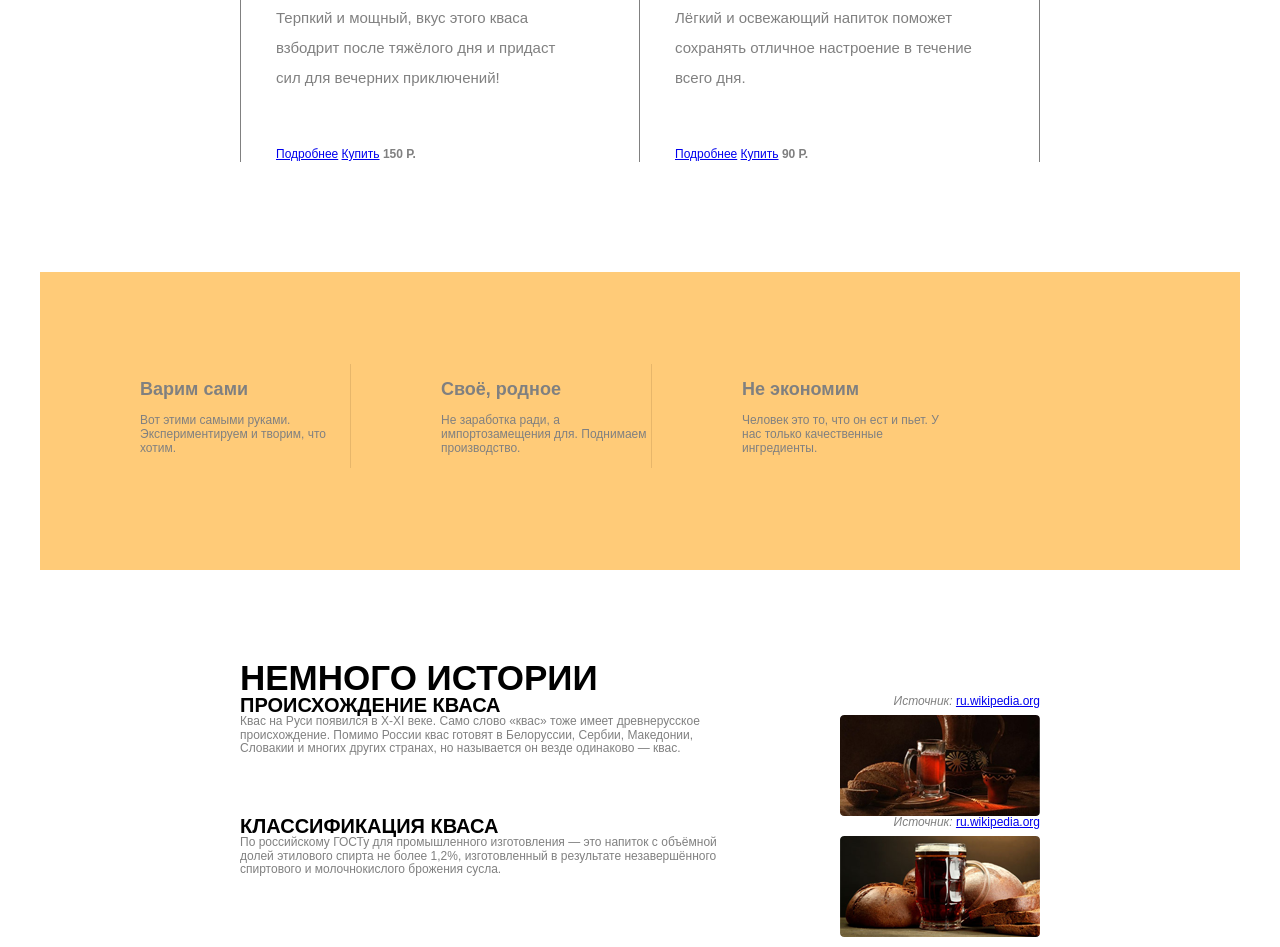
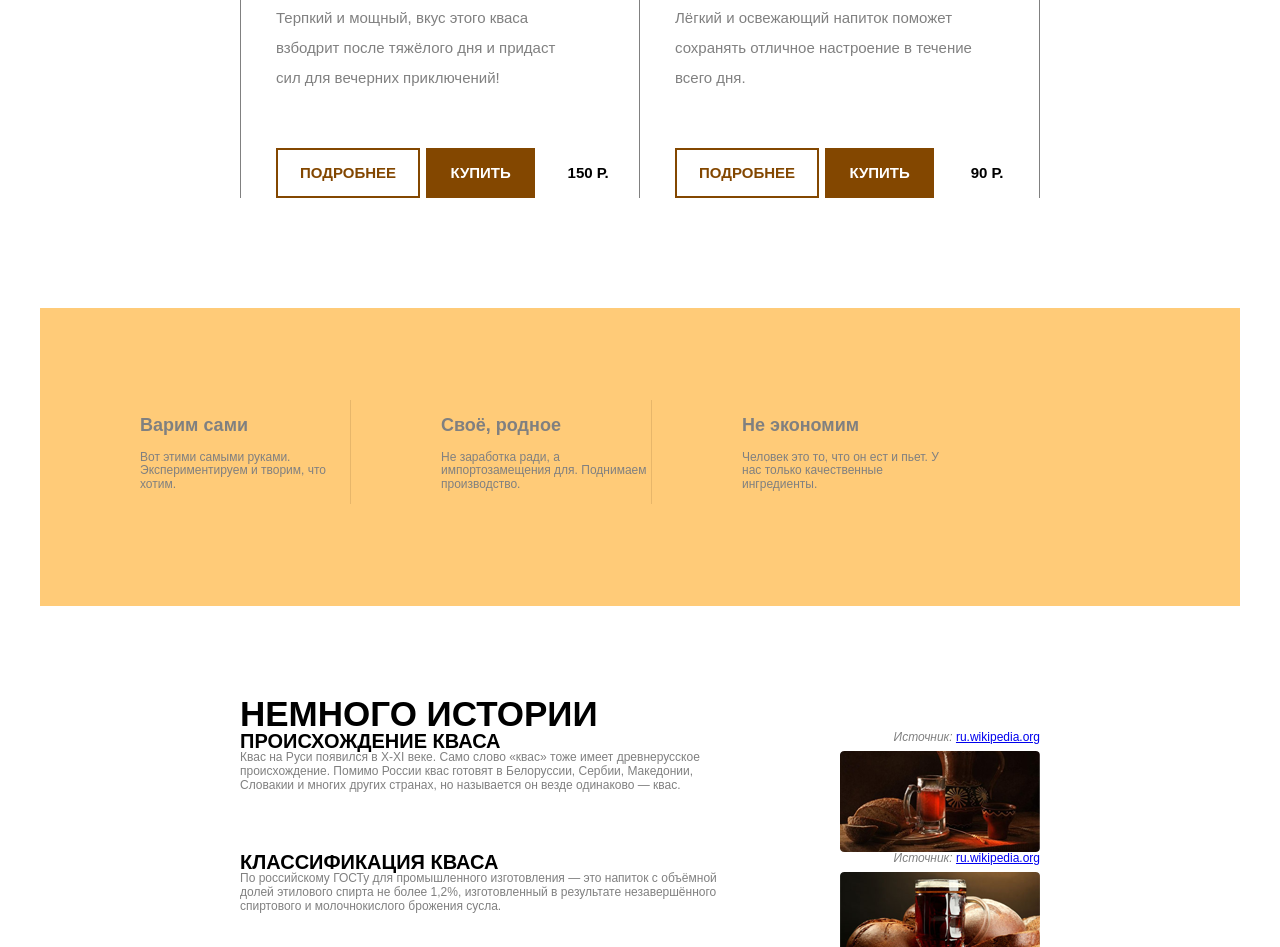
Before and after one commit to EugeneAndrievsky/KBACT, a plain HTML site: page index.html in a window 1280 px wide. Shown: the part 1317-2264 px from the top of the page. Drawn offline with Linux system fonts and the light colour scheme.

Commit message:
Закончил блок Новинки

```diff
--- a/css/style.css
+++ b/css/style.css
@@ -158,7 +158,7 @@ header .slogan {
   font-size: 35px;
 }
 
-.bottle-left > p,
+.bottle-left  > p,
 .bottle-right > p {
   margin-top: 35px;
   margin-bottom: 55px;
@@ -166,7 +166,41 @@ header .slogan {
 
   font-size: 15px;
   line-height: 2em;
+}
 
+.new .btn {
+  box-sizing: border-box;
+  display: inline-block;
+
+  height: 50px;
+  padding: 0 22px;
+  border: 2px solid #834700;
+
+  font-size: 15px;
+  line-height: 46px;
+  text-transform: uppercase;
+  font-weight: bold;
+  text-decoration: none;
+}
+
+.new .btn-ghost {
+  color: #834700;
+  margin-right: 3px;
+}
+
+.new .btn-brown {
+  color: white;
+  background-color: #834700;
+}
+
+.new b {
+  display: inline-block;
+  width: 100px;
+
+  text-align: center;
+  font-size: 15px;
+  line-height: 50px;
+  color: black;
 }
 
 .features {
--- a/index.html
+++ b/index.html
@@ -44,8 +44,8 @@
         </div>
       <h3>Вахтёр</h3>
       <p>Терпкий и мощный, вкус этого кваса взбодрит после тяжёлого дня и придаст сил для вечерних приключений!</p>
-      <a href="#">Подробнее</a>
-      <a href="#">Купить</a>
+      <a class="btn btn-ghost" href="#">Подробнее</a>
+      <a class="btn btn-brown" href="#">Купить</a>
       <b>150 Р.</b>
     </div>
     <div class="bottle-right">
@@ -64,8 +64,8 @@
       </div>
       <h3>Романтик</h3>
       <p>Лёгкий и освежающий напиток поможет сохранять отличное настроение в течение всего дня.</p>
-      <a href="#">Подробнее</a>
-      <a href="#">Купить</a>
+      <a class="btn btn-ghost" href="#">Подробнее</a>
+      <a class="btn btn-brown" href="#">Купить</a>
       <b>90 Р.</b>
     </div>
   </div>
```
